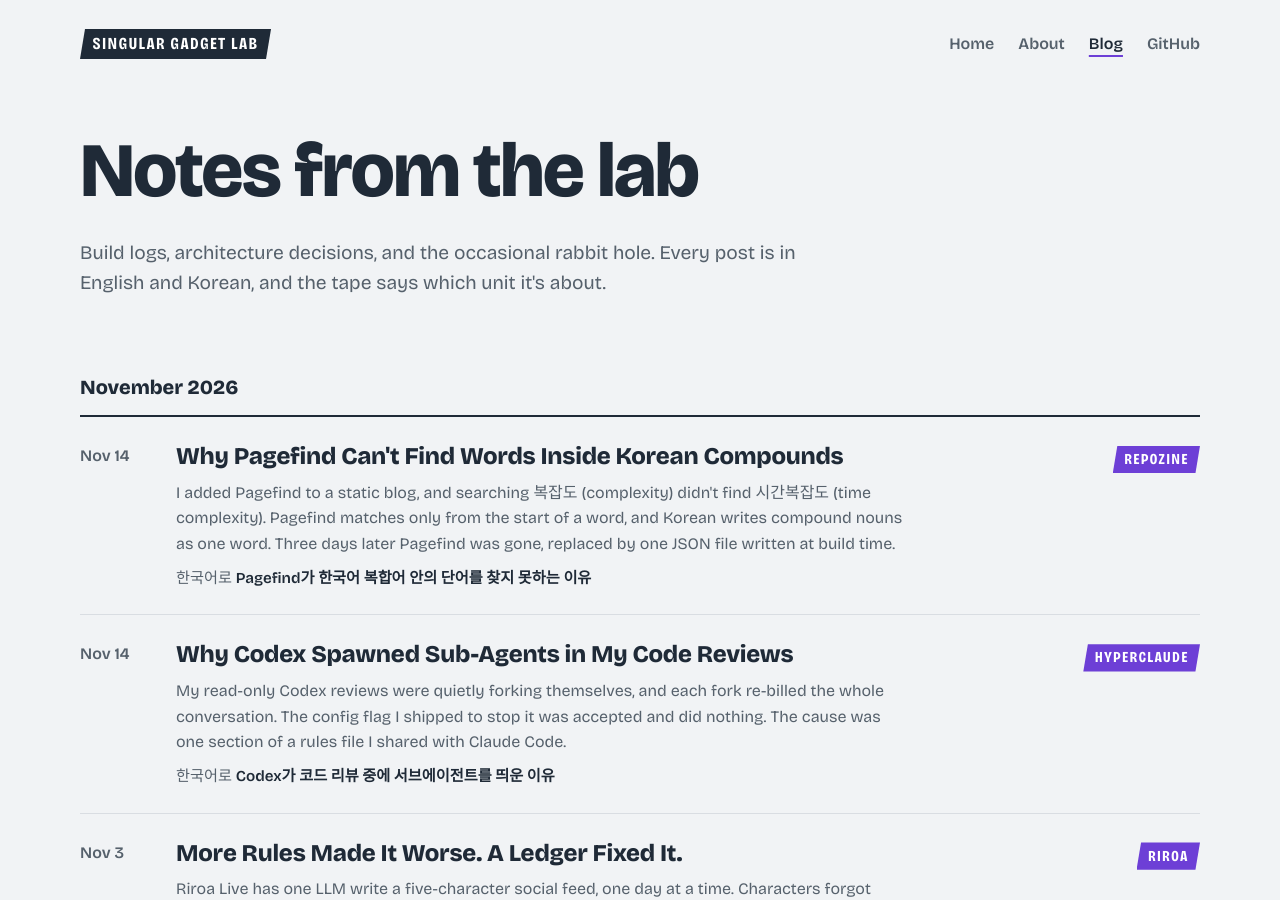
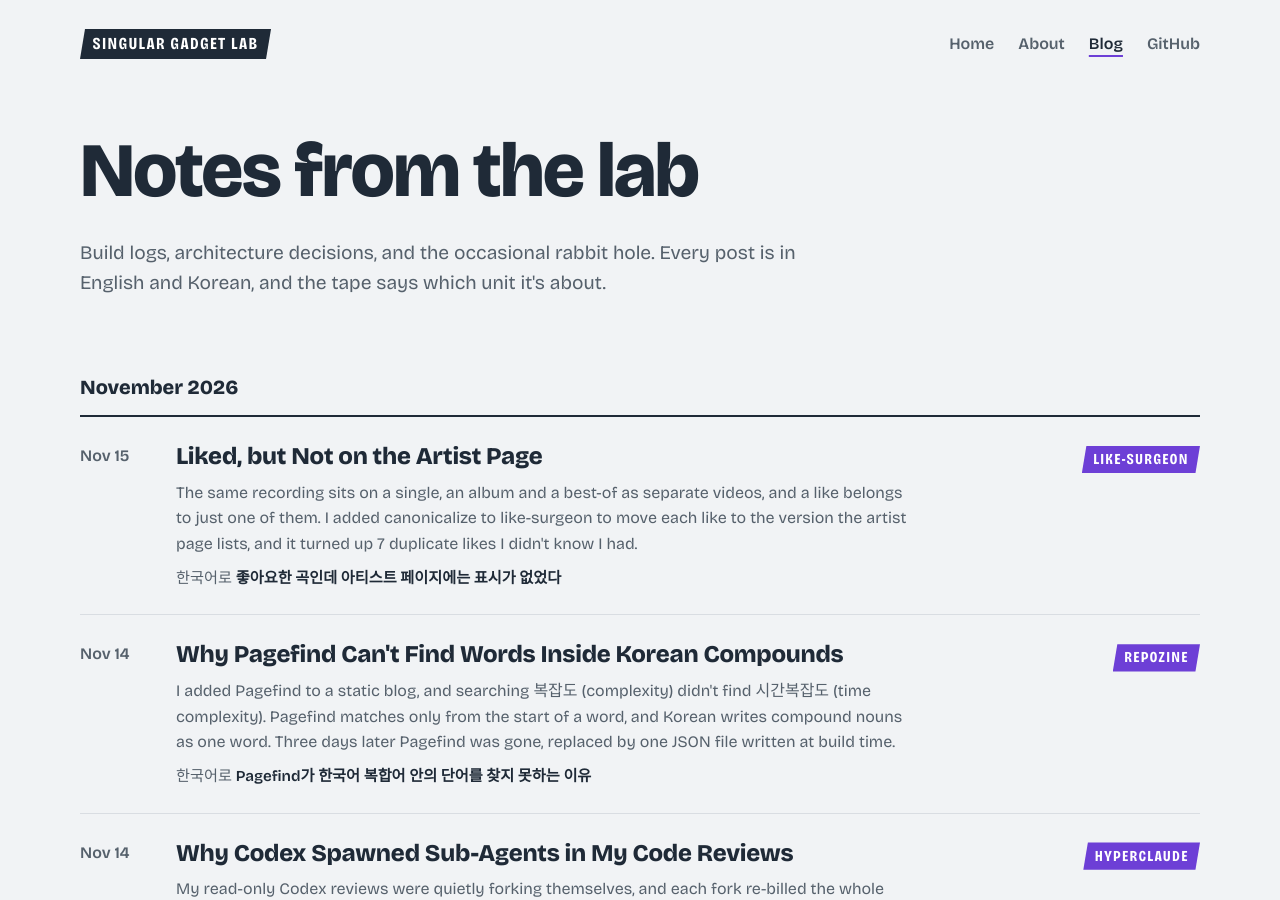
Before and after one commit to zeikar/zeikar.github.io, a Jekyll site: the page built from blog.html, in a window 1280 px wide and 900 px high. Built offline with Jekyll 4.4.1, drawn with Linux system fonts in a browser that asks for light colours; some web fonts are replaced; part of the change alters nothing that is shown.

Commit message:
feat(blog): why a liked song shows no like on the artist page

````diff
--- /dev/null
+++ b/_posts/2026-11-15-liked-but-not-on-the-artist-page.md
@@ -0,0 +1,57 @@
+---
+title: "Liked, but Not on the Artist Page"
+subtitle: "The same recording sits on a single, an album and a best-of as separate videos, and a like belongs to just one of them. I added canonicalize to like-surgeon to move each like to the version the artist page lists, and it turned up 7 duplicate likes I didn't know I had."
+date: 2026-11-15
+unit: like-surgeon
+lang: en
+translations:
+  ko: /blog/ko/liked-but-not-on-the-artist-page/
+description: "Why a song you liked shows up without a like in a YouTube Music artist's Top songs, and how like-surgeon 0.13.0's canonicalize finds the same recording in the artist's song list, moves the like there, and clears same-song duplicate likes."
+---
+
+I opened Poppin'Party's artist page on YouTube Music, and the #1 track in Top songs, キズナミュージック♪ (Kizuna Music♪), had no like on it. I had liked that song. It was right there in my Liked songs.
+
+They turned out to be different videos. The one I had liked is the audio track from the single "Kizuna Music♪"; the one in Top songs is the audio track from the album "Breakthrough!". Both are the same 316-second recording, but a YouTube like belongs to one video, so the album's copy has none.
+
+## How many songs are like this
+
+I read the 314 artist pages behind my 1,213 liked songs and compared each artist's "Show all" song list with my likes: 71 liked songs weren't in the list, but the same recording was, on another release. Most of them I had liked from best-of albums like μ's Best Album or Aqours CHRONICLE, while the artist page lists the original single. Some go the other way, like Kizuna Music♪. [like-surgeon](/projects/like-surgeon/), my CLI for YouTube Music likes, takes whichever version the artist page shows.
+
+## This time it matches titles
+
+In [the last post](/blog/the-like-never-moved/), like-surgeon never matched songs by title: YouTube Liked videos and YT Music Liked songs are in the same order, and lining them up shows which like is behind each song. Here every song is already shown as itself, and the album copy isn't in either list, so lining them up can't point to it. A title can't unlike the wrong song either: the original is checked as my own like before anything is written, and the title only picks where the like goes. Titles it is, in a narrow scope:
+
+- only inside the song's own artist list,
+- both versions are audio tracks (ATV),
+- the normalized titles are exactly equal and the lengths are within 1 second,
+- and exactly one such track exists.
+
+Length alone isn't enough: the same list has "キズナミュージック♪ (instrumental)" at 317 seconds.
+
+A version word in the liked track's album name (Version, Live, Remix and so on) could mean a different recording, so those findings are report-only. Most of the ones that got flagged were "Best Live! collection", which is the name of a best-of album, not a live recording. So after reviewing the report you can include them with `--include-flagged`.
+
+```bash
+likesurgeon canonicalize                            # report only
+likesurgeon skip <id>                               # drop any you disagree with
+likesurgeon canonicalize --apply --include-flagged  # move them
+```
+
+## How a like moves
+
+On YouTube it likes the artist page's version (B) and confirms it, then removes the original like (A) and confirms that. Last, it reads all of Liked songs again and checks that the only change is one A gone and one B added. Anything else, and it likes A again, takes back B's like, and stops.
+
+If B is already liked, it only removes A. That was the case for 7 of the 71: I had liked the same song twice as two releases, so it was in Liked songs twice, and since both likes were perfectly valid, compare-likes, which finds songs shown as the wrong video, never flagged them.
+
+Each song takes about 18 seconds, mostly waiting for YouTube to catch up and reading the whole list again. I kept the full re-read anyway; it's the only way to notice that unliking A took a different song off Liked songs.
+
+## Artist pages were shakier than expected
+
+ytmusicapi's `get_artist` failed on 68 of my artists. Most were plain YouTube channels rather than artists, and a few had an untitled "new music video" shelf at the top that broke the parser. So like-surgeon reads the response itself.
+
+After I had moved everything, I looked again and the Top songs shelf was missing from the response altogether, signed in or not, however many times I asked. ytmusicapi's source has a comment for it: "API sometimes does not return songs". Treating that like a plain channel, as "no song list", would make those songs drop out of the report without a word, or, for a song credited to several artists, let another artist's list pick a B while the missing list might have had A. Now the page is read once more, and if the list is still missing it counts as unreadable: that artist's songs get no finding, and the report says to re-run later.
+
+YT Music cookies taken from the browser expired within 40 minutes to an hour, and one batch of 20 broke off halfway. Now a failed Liked songs read pulls fresh cookies from the browser once, and keeps them only if the browser is still signed in to the account I authenticated with.
+
+## Result
+
+All 71 moved, and the likes now show in the artists' song lists. Each of the 7 duplicates is down to one like. It's in like-surgeon [0.13.0](https://pypi.org/project/likesurgeon/).
--- /dev/null
+++ b/_posts/ko/2026-11-15-liked-but-not-on-the-artist-page.md
@@ -0,0 +1,56 @@
+---
+title: "좋아요한 곡인데 아티스트 페이지에는 표시가 없었다"
+subtitle: "같은 녹음이 싱글, 앨범, 베스트 앨범에 각각 다른 영상으로 올라가 있고, 좋아요는 그중 하나에만 붙는다. 아티스트 페이지가 보여 주는 버전으로 좋아요를 옮기는 canonicalize를 like-surgeon에 넣었더니 몰랐던 중복 좋아요 7개도 나왔다."
+date: 2026-11-15
+unit: like-surgeon
+translations:
+  en: /blog/liked-but-not-on-the-artist-page/
+description: "YouTube Music 아티스트 페이지의 Top songs에 내가 좋아요한 곡이 좋아요 없이 나오는 이유와, like-surgeon 0.13.0의 canonicalize가 아티스트 곡 목록에서 같은 녹음을 찾아 좋아요를 옮기고 같은 곡 중복 좋아요를 정리하는 방법."
+---
+
+YouTube Music에서 Poppin'Party 아티스트 페이지를 열었는데 Top songs 1위인 キズナミュージック♪(Kizuna Music♪)에 좋아요 표시가 없었다. 분명 좋아요한 곡이고 좋아요 목록에도 있다.
+
+확인해 보니 둘은 다른 영상이었다. 내가 좋아요한 건 싱글 "Kizuna Music♪"에 실린 음원이고, Top songs에 나오는 건 앨범 "Breakthrough!"에 실린 음원이다. 둘 다 316초짜리 같은 녹음이지만 YouTube의 좋아요는 영상 하나에 붙으니까, 앨범 쪽에서 보면 좋아요가 없다.
+
+## 몇 곡이나 이럴까
+
+좋아요한 1,213곡의 아티스트 페이지 314개를 전부 읽어서 각 아티스트의 "Show all" 곡 목록과 비교해 보니, 71곡은 목록에 없고 같은 녹음이 다른 릴리스로 들어 있었다. 대부분 μ's Best Album이나 Aqours CHRONICLE 같은 베스트 앨범으로 좋아요를 눌러 놨고, 아티스트 페이지는 원래 싱글을 보여 줬다. Kizuna Music♪처럼 반대인 곡도 있다. [like-surgeon](/projects/like-surgeon/)은 아티스트 페이지가 보여 주는 쪽을 기준으로 삼는다.
+
+## 이번에는 제목으로 찾는다
+
+[지난 글](/blog/ko/the-like-never-moved/)에서 like-surgeon은 제목으로 곡을 맞추지 않았다. YouTube 좋아요 목록과 YT Music 좋아요 목록은 순서가 같아서, 둘을 맞춰 보면 곡마다 어느 좋아요가 뒤에 있는지 나온다. 이번엔 곡이 전부 제 모습 그대로 보이고, 옮겨 갈 앨범 쪽 영상은 어느 목록에도 없어서 순서로는 찾을 수 없다. 제목 때문에 엉뚱한 곡의 좋아요가 취소될 일은 없다. 원래 곡은 쓰기 전에 내 좋아요인지 확인하고, 제목은 좋아요를 어디로 옮길지만 정한다. 제목을 쓰되 범위를 좁혔다.
+
+- 그 곡의 아티스트 곡 목록 안에서만 찾는다.
+- 둘 다 음원(ATV)이어야 한다.
+- 정규화한 제목이 완전히 같고, 길이 차이가 1초 이내여야 한다.
+- 그런 곡이 정확히 하나일 때만 후보가 된다.
+
+길이만으로는 안 된다. 같은 목록에 "キズナミュージック♪ (instrumental)"이 317초로 들어 있다.
+
+좋아요한 곡의 앨범 이름에 Version, Live, Remix 같은 단어가 있으면 다른 녹음일 수 있어서 리포트에만 올린다. 걸린 곡은 대부분 "Best Live! collection"이었는데, 라이브 음원이 아니라 베스트 앨범 이름이다. 리포트를 보고 나서 `--include-flagged`로 옮길 대상에 넣을 수 있게 했다.
+
+```bash
+likesurgeon canonicalize                            # 리포트만
+likesurgeon skip <id>                               # 아니다 싶은 건 빼고
+likesurgeon canonicalize --apply --include-flagged  # 옮긴다
+```
+
+## 옮기는 순서
+
+YouTube에서 아티스트 페이지 쪽(B)에 좋아요를 누르고 확인한 다음, 원래 좋아요(A)를 취소하고 확인한다. 마지막으로 좋아요 목록을 전부 다시 읽어서 A가 하나 빠지고 B가 하나 생긴 것 말고는 바뀐 게 없는지 본다. 다르면 A 좋아요를 되살리고 B 좋아요를 거둔 다음 멈춘다.
+
+B에 이미 좋아요가 있으면 A만 취소한다. 71곡 중 7곡이 이랬다. 같은 곡을 다른 릴리스로 두 번 좋아요해 둬서 좋아요 목록에 두 번 나오고 있었는데, 둘 다 정상적인 좋아요라, 다른 영상으로 보이는 곡을 찾는 compare-likes에는 잡히지 않았다.
+
+곡마다 18초쯤 걸리는데, 대부분 YouTube에 반영되길 기다리고 목록을 다시 읽는 시간이다. 그래도 목록 재확인은 빼지 않았다. A를 취소했는데 다른 곡이 목록에서 빠졌을 때 알아챌 방법이 그것뿐이다.
+
+## 아티스트 페이지는 생각보다 불안정했다
+
+ytmusicapi의 `get_artist`는 내 아티스트 중 68명에서 에러가 났다. 대부분은 일반 YouTube 채널이었고, 몇 명은 페이지 맨 위에 제목 없는 "새 뮤직비디오" 칸이 있어서 파싱이 실패했다. 그래서 응답을 직접 읽기로 했다.
+
+다 옮기고 나서 다시 보니 이번에는 Top songs 칸이 응답에서 통째로 빠져 있었다. 로그인을 하든 안 하든, 여러 번 다시 요청해도 마찬가지였다. ytmusicapi 소스에도 "API sometimes does not return songs"라는 주석이 있다. 이걸 일반 채널처럼 "곡 목록 없음"으로 넘기면 그 아티스트 곡이 경고 없이 리포트에서 빠지고, 아티스트가 여럿인 곡은 다른 아티스트 목록에서 B를 골라 버릴 수도 있다. 빠진 목록에 A가 있었을 수도 있는데 말이다. 지금은 한 번 더 읽어 보고 그래도 곡 목록이 없으면 읽기 실패로 센다. 그 아티스트의 곡은 후보에서 빠지고, 리포트에 나중에 다시 돌리라는 안내가 나온다.
+
+브라우저에서 가져온 YT Music 쿠키는 40분에서 1시간이면 만료됐다. 20곡씩 돌리던 한 묶음이 중간에 끊겼다. 이제는 좋아요 목록 읽기가 실패하면 브라우저에서 쿠키를 한 번 다시 가져오는데, 브라우저에 로그인된 계정이 처음 인증한 계정과 같을 때만 새 쿠키를 쓴다.
+
+## 결과
+
+71곡을 모두 옮겼고, 이제 아티스트 곡 목록에서도 좋아요가 보인다. 두 번 좋아요했던 7곡은 이제 좋아요가 하나씩만 남았다. like-surgeon [0.13.0](https://pypi.org/project/likesurgeon/)에 들어 있다.
--- a/_projects/like-surgeon.md
+++ b/_projects/like-surgeon.md
@@ -1,7 +1,7 @@
 ---
 layout: project
 title: "like-surgeon"
-description: "Fix the mismatches between your YouTube Music liked songs and YouTube likes — swapped, duplicated, missing and dead songs. A local CLI that fixes only what it can prove."
+description: "Fix the mismatches between your YouTube Music liked songs and YouTube likes — swapped, duplicated, missing and dead songs — and move likes to the release the artist page lists. A local CLI that writes only what it can prove or you've reviewed."
 tagline: "CLI to Fix YouTube Music Liked Songs"
 tech_stack: ["Python", "ytmusicapi", "YouTube Data API v3", "SQLite", "SQLAlchemy", "Typer", "Rich"]
 github_url: "https://github.com/zeikar/like-surgeon"
@@ -12,7 +12,7 @@ gadget_no: 15
 date: 2026-05-05
 ---
 
-like-surgeon fixes the YouTube Music liked songs that quietly stopped matching my YouTube likes: songs YT Music swapped for another release, songs that show up twice, music it never shows, likes left on videos that no longer exist. It scans YouTube Music and YouTube into SQLite, keeps every scan as a snapshot (the backup YouTube Music doesn't offer), works out which YouTube like is behind each song, and fixes only what it can prove. It's on PyPI as `likesurgeon`.
+like-surgeon fixes the YouTube Music liked songs that quietly stopped matching my YouTube likes: songs YT Music swapped for another release, songs that show up twice, music it never shows, likes left on videos that no longer exist. It scans YouTube Music and YouTube into SQLite, keeps every scan as a snapshot (the backup YouTube Music doesn't offer), works out which YouTube like is behind each song, and fixes only what it can prove. Since 0.13 it can also move a like to the release an artist's page lists, after I review the matches. It's on PyPI as `likesurgeon`.
 
 ## Liked songs is a view, not a second list
 
@@ -32,6 +32,14 @@ The third, added in 0.12, is opt-in. A *relike* unlikes and re-likes a video tha
 
 It never presses YT Music's own like button. That button sets the same rating as YouTube's: liking appends a duplicate entry, and un-liking can take the YouTube like with it.
 
+## Moving a like to the release the artist page lists
+
+A song often exists as several identical audio tracks: the single, the album, a best-of. A like belongs to one of them, so a song I'd liked from a compilation showed up unliked in the artist's Top songs. `canonicalize`, added in 0.13, is a separate command for that, because nothing here is broken. The two lists already agree, so order can't help either. It is the one place titles pick what gets written: a liked audio track that neither the artist's "Show all" list nor Top songs carries, and exactly one track in the "Show all" list with the same normalized title and a length within a second. Length alone isn't enough; one artist list carries a song at 316 s and its instrumental at 317 s. The liked track's album name with Version, Live or Remix in it keeps a match report-only until I opt in with `--include-flagged`, and `skip` drops the ones I disagree with.
+
+The move is `sync`'s repoint, with the same whole-list check, here expecting one entry swapped for the other. If the listed track is already liked, the song was liked twice under two releases, and only the extra like goes. In my library that was 71 likes across 314 artist pages, 7 of them duplicates `compare-likes` had no way to see.
+
+Artist pages turned out to be the fragile part: ytmusicapi's `get_artist` broke on a fifth of my artists, and YT Music sometimes drops the Top songs shelf from the response, so the tool parses the page itself and treats a missing song list as unreadable instead of empty ([Liked, but Not on the Artist Page](/blog/liked-but-not-on-the-artist-page/)).
+
 ## What stays manual
 
 Likes on unavailable videos that YT Music doesn't show at all are reported, not removed: a region block can lift, and an unlike would lose the like for good. Deleted videos have a quirk of their own. The YouTube Data API returns 404 when you try to unlike one, while YT Music's rating call still removes it, so the README documents that path for cleaning up by hand. Some likes never reach a scan at all: an old like, mostly on a video marked made for kids, can stay in Liked videos while the API leaves it out, so `scan youtube-likes` warns when YouTube's own count is higher than what it read.
````
